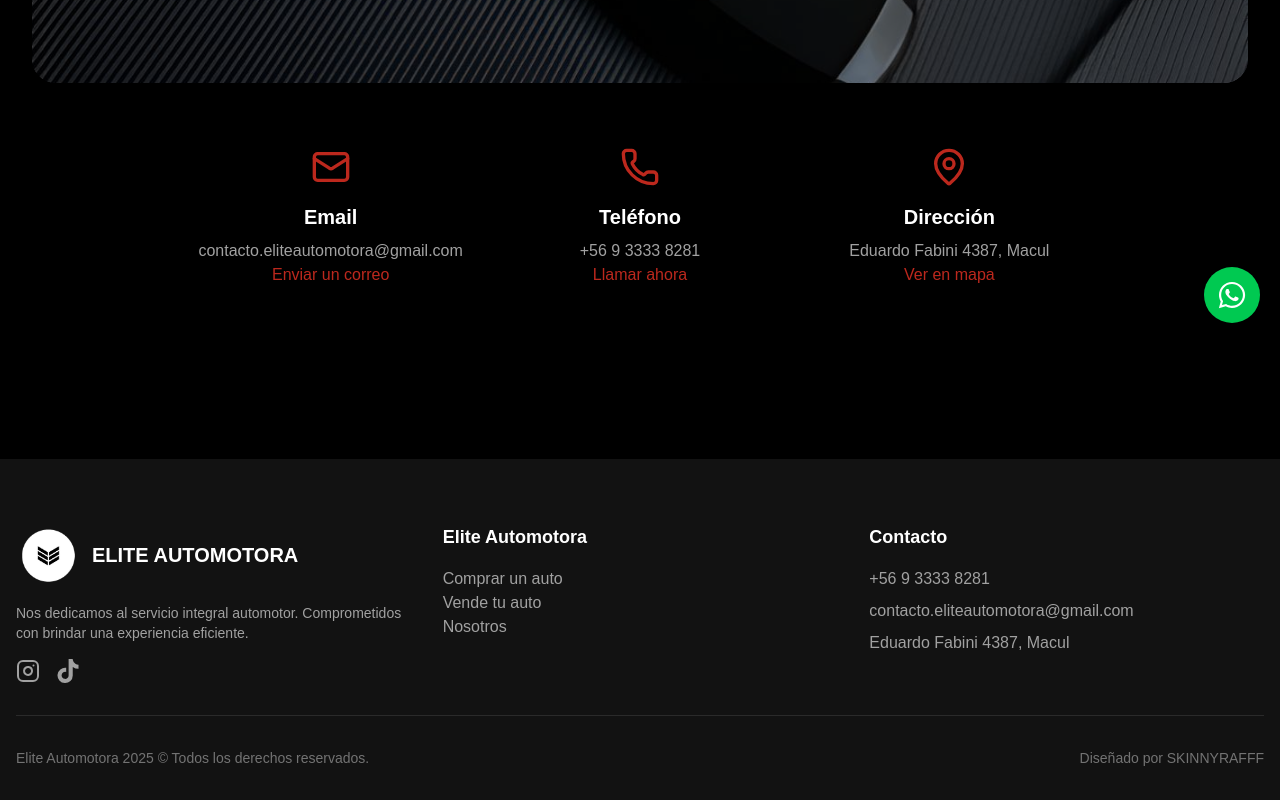
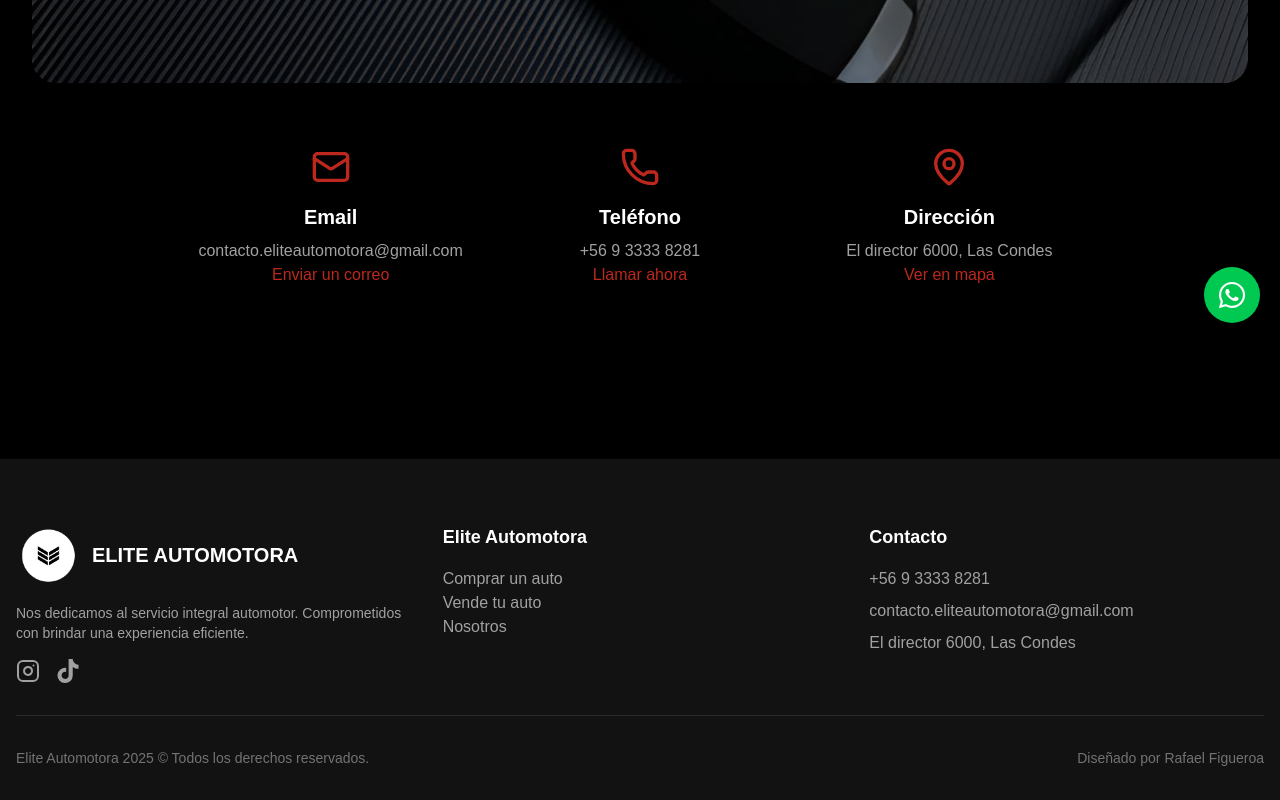
Before and after one commit to Skinnyrafff/EliteAutomotora, a Next.js app in the folder catalogo-web/: page /contacto in a window 1280 px wide. Shown: the part 457-1257 px from the top of the page. Built offline with nearby package versions, Linux system fonts and the light colour scheme.

Commit message:
Final Feautures

```diff
--- a/catalogo-web/src/app/contacto/page.tsx
+++ b/catalogo-web/src/app/contacto/page.tsx
@@ -46,8 +46,8 @@ export default function ContactoPage() {
             <div className="flex flex-col items-center">
               <MapPin className="h-10 w-10 text-[#BC281D] mb-4" />
               <h3 className="text-xl font-semibold text-white">Dirección</h3>
-              <p className="text-neutral-400 mt-2">Eduardo Fabini 4387, Macul</p>
-              <a href="https://www.google.com/maps/search/?api=1&query=Eduardo+Fabini+4387,+Macul" target="_blank" rel="noopener noreferrer" className="text-[#BC281D] hover:underline">Ver en mapa</a>
+              <p className="text-neutral-400 mt-2">El director 6000, Las Condes</p>
+              <a href="https://www.google.com/maps/search/?api=1&query=El+director+6000,+Las+Condes" target="_blank" rel="noopener noreferrer" className="text-[#BC281D] hover:underline">Ver en mapa</a>
             </div>
 
           </div>
--- a/catalogo-web/src/app/vender/page.tsx
+++ b/catalogo-web/src/app/vender/page.tsx
@@ -82,8 +82,8 @@ export default function VenderPage() {
             <div className="flex flex-col items-center">
               <MapPin className="h-10 w-10 text-[#BC281D] mb-4" />
               <h3 className="text-xl font-semibold text-white">Dirección</h3>
-              <p className="text-neutral-400 mt-2">Eduardo Fabini 4387, Macul</p>
-              <a href="https://www.google.com/maps/search/?api=1&query=Eduardo+Fabini+4387,+Macul" target="_blank" rel="noopener noreferrer" className="text-[#BC281D] hover:underline">Ver en mapa</a>
+              <p className="text-neutral-400 mt-2">El director 6000, Las Condes</p>
+              <a href="https://www.google.com/maps/search/?api=1&query=El+director+6000,+Las+Condes" target="_blank" rel="noopener noreferrer" className="text-[#BC281D] hover:underline">Ver en mapa</a>
             </div>
 
           </div>
@@ -94,7 +94,7 @@ export default function VenderPage() {
             </h2>
             <div className="aspect-w-16 aspect-h-9 w-full max-w-4xl mx-auto rounded-lg overflow-hidden shadow-lg">
               <iframe
-                src="https://www.google.com/maps/embed?pb=!1m18!1m12!1m3!1d3325.4009000000003!2d-70.58980000000001!3d-33.550000000000004!2m3!1f0!2f0!3f0!3m2!1i1024!2i768!4f13.1!3m3!1m2!1s0x9662d1f1f1f1f1f1%3A0x1f1f1f1f1f1f1f1f!2sEduardo%20Fabini%204387%2C%20Macul%2C%20Regi%C3%B3n%20Metropolitana!5e0!3m2!1ses-419!2scl!4v1678912345678!5m2!1ses-419!2scl"
+                src="https://www.google.com/maps/embed?pb=!1m18!1m12!1m3!1d3329.589933399915!2d-70.567070!3d-33.408783!2m3!1f0!2f0!3f0!3m2!1i1024!2i768!4f13.1!3m3!1m2!1s0x9662cedb73a8624b%3A0x80d94373b15b332!2sEl%20Director%206000%2C%20Las%20Condes%2C%20Regi%C3%B3n%20Metropolitana!5e0!3m2!1ses-419!2scl!4v1724952000000!5m2!1ses-419!2scl"
                 width="100%"
                 height="450"
                 style={{ border: 0 }}
--- a/catalogo-web/src/components/Footer.tsx
+++ b/catalogo-web/src/components/Footer.tsx
@@ -52,7 +52,7 @@ export default function Footer() {
             <ul className="text-neutral-400 space-y-2">
               <li>+56 9 3333 8281</li>
               <li>contacto.eliteautomotora@gmail.com</li>
-              <li>Eduardo Fabini 4387, Macul</li>
+              <li>El director 6000, Las Condes</li>
             </ul>
           </div>
         </div>
@@ -62,7 +62,7 @@ export default function Footer() {
         <div className="flex flex-col md:flex-row justify-between items-center text-sm text-neutral-500">
           <p>Elite Automotora 2025 © Todos los derechos reservados.</p>
           <div className="flex items-center gap-4 mt-4 md:mt-0">
-            <span>Diseñado por SKINNYRAFFF</span>
+            <span>Diseñado por Rafael Figueroa</span>
             {/* <Image src="/visa.svg" alt="Visa" width={40} height={25} /> */}
             {/* <Image src="/mastercard.svg" alt="Mastercard" width={40} height={25} /> */}
           </div>
```
Also changed, not shown: catalogo-web/error.txt (deleted).
